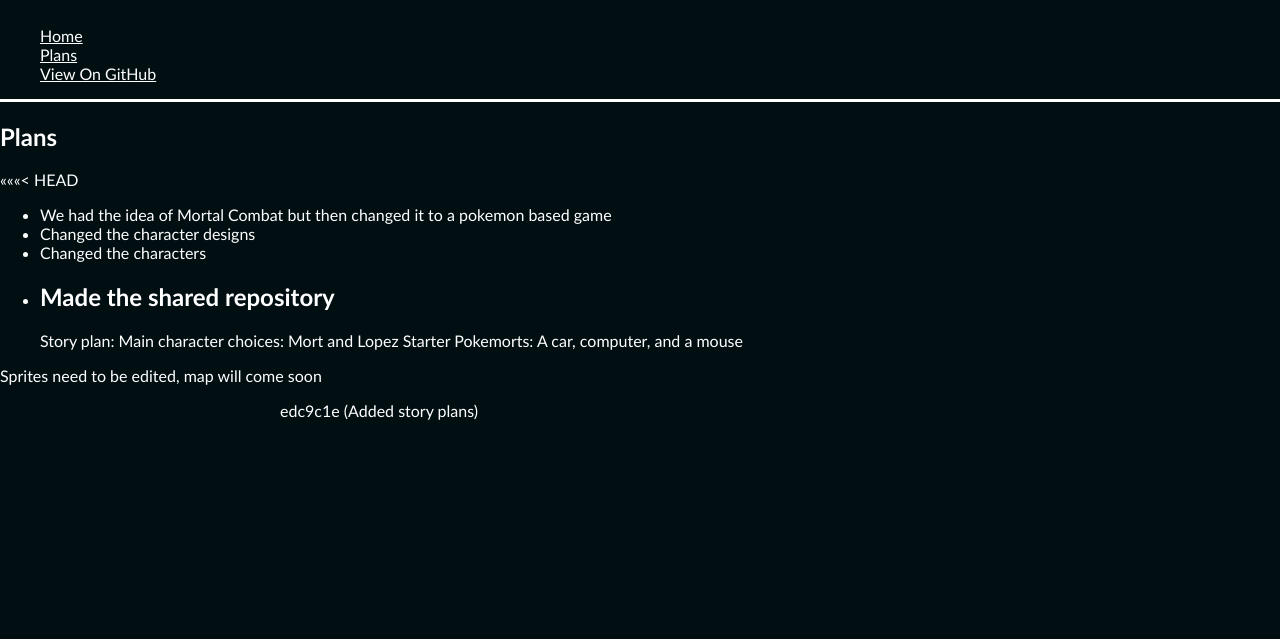
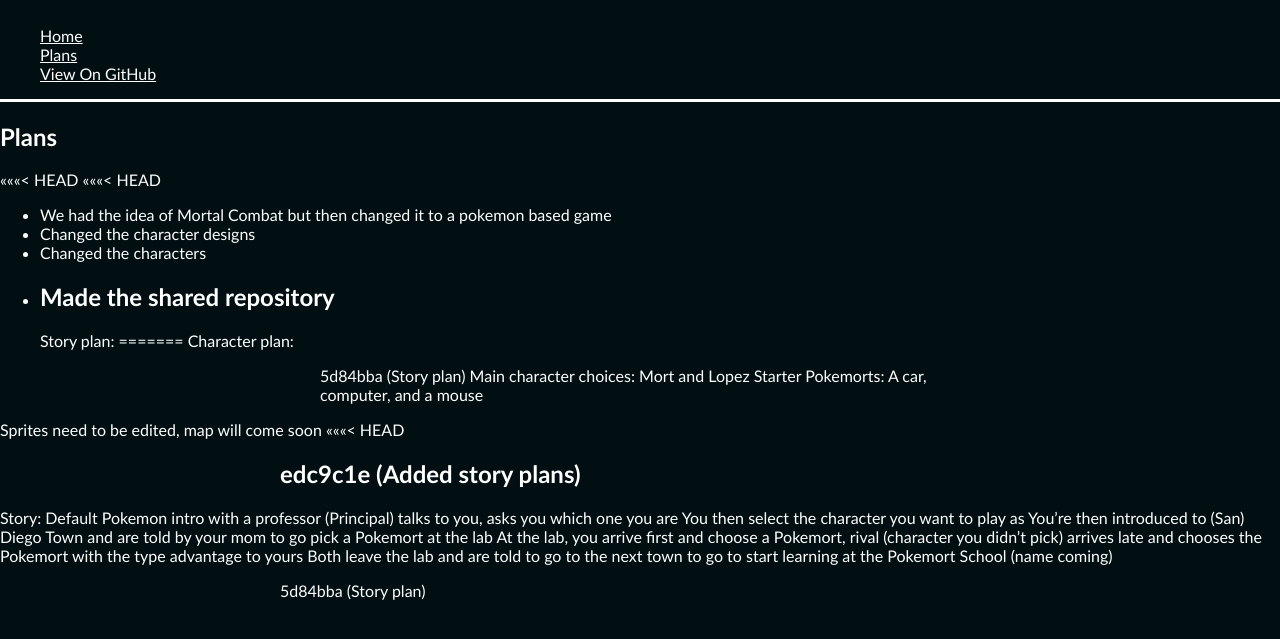
Before and after one commit to Tvick22/MORTal_Combat_Game, a Jekyll site: the page built from plans.md, in a window 1280 px wide. Shown: the top 639 px of the page. Built offline with Jekyll 4.4.1, drawn with Linux system fonts in a browser that asks for light colours.

Commit message:
Story plan

```diff
--- a/plans.md
+++ b/plans.md
@@ -5,14 +5,27 @@ title: Plans
 
 ## Plans
 <<<<<<< HEAD
+<<<<<<< HEAD
 - We had the idea of Mortal Combat but then changed it to a pokemon based game
 - Changed the character designs
 - Changed the characters
 - Made the shared repository
 =======
 Story plan:
+=======
+Character plan:
+>>>>>>> 5d84bba (Story plan)
 Main character choices: Mort and Lopez
 Starter Pokemorts: A car, computer, and a mouse
 
 Sprites need to be edited, map will come soon
+<<<<<<< HEAD
 >>>>>>> edc9c1e (Added story plans)
+=======
+
+Story: Default Pokemon intro with a professor (Principal) talks to you, asks you which one you are
+You then select the character you want to play as
+You're then introduced to (San) Diego Town and are told by your mom to go pick a Pokemort at the lab
+At the lab, you arrive first and choose a Pokemort, rival (character you didn't pick) arrives late and chooses the Pokemort with the type advantage to yours
+Both leave the lab and are told to go to the next town to go to start learning at the Pokemort School (name coming)
+>>>>>>> 5d84bba (Story plan)
```
